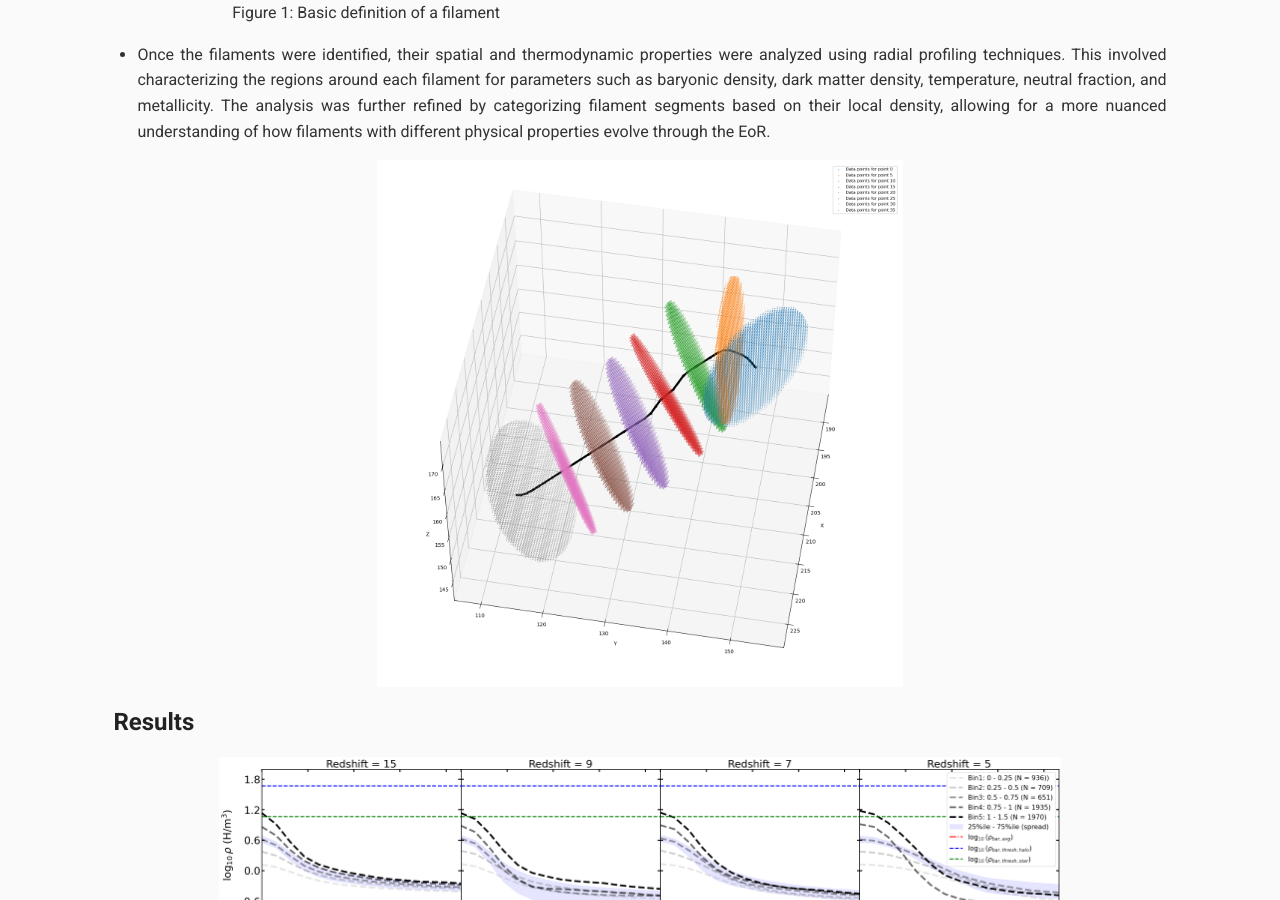
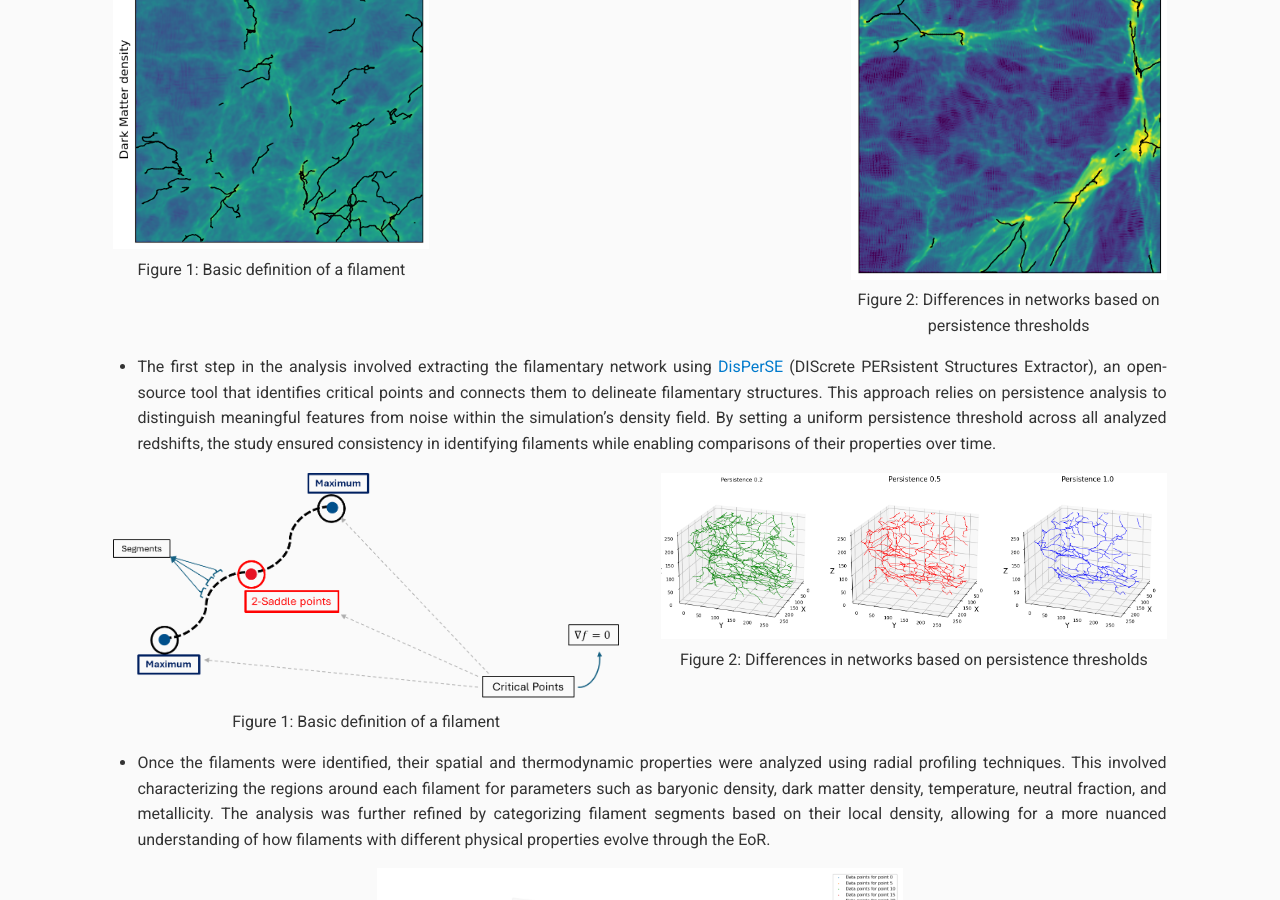
Before and after one commit to vishrut-b/Master-Thesis, a Jekyll site: the page built from index.md, in a window 1280 px wide and 900 px high, scrolled down 1665 px. Built offline with Jekyll 4.4.1, drawn with Linux system fonts in a browser that asks for light colours; our own code applies the rules of GitHub Pages for plain Markdown files.

Commit message:
Update index.md

```diff
--- a/index.md
+++ b/index.md
@@ -20,6 +20,17 @@ The scope of this study includes a sub-region of the CoDaIII simulation box, cho
 ## Methodology
 
 The Cosmic Dawn III simulation serves as the foundation of this study, offering a detailed and comprehensive model of the EoR. The simulation captures the complex interplay between ionizing radiation and the matter in the IGM, making it an ideal tool for exploring how cosmic filaments respond to reionization. With a resolution sufficient to resolve individual filamentary structures, CoDaIII employs the RAMSES-CUDATON code to couple radiation transport, hydrodynamics, and dark matter dynamics. This allows the simulation to account for the escape of ionizing radiation from thousands of galaxies and the subsequent impact on their surrounding environments.
+
+<div style="display: flex; justify-content: space-between; gap: 5px;">
+  <figure style="text-align: center; width: 30%; margin: 0;">
+    <img src="assets/css/before.png" alt="Elbow Method Graph" style="width: 100%;">
+    <figcaption>Figure 1: Basic definition of a filament</figcaption>
+  </figure>
+  <figure style="text-align: center; width: 30%; margin: 0;">
+    <img src="assets/css/after.png" alt="Persistence Diagram" style="width: 100%;">
+    <figcaption>Figure 2: Differences in networks based on persistence thresholds</figcaption>
+  </figure>
+</div>
 
 - The first step in the analysis involved extracting the filamentary network using [DisPerSE](https://www2.iap.fr/users/sousbie/web/html/index3c4a.html?category/Overview) (DIScrete PERsistent Structures Extractor), an open-source tool that identifies critical points and connects them to delineate filamentary structures. This approach relies on persistence analysis to distinguish meaningful features from noise within the simulation’s density field. By setting a uniform persistence threshold across all analyzed redshifts, the study ensured consistency in identifying filaments while enabling comparisons of their properties over time.
 
```
